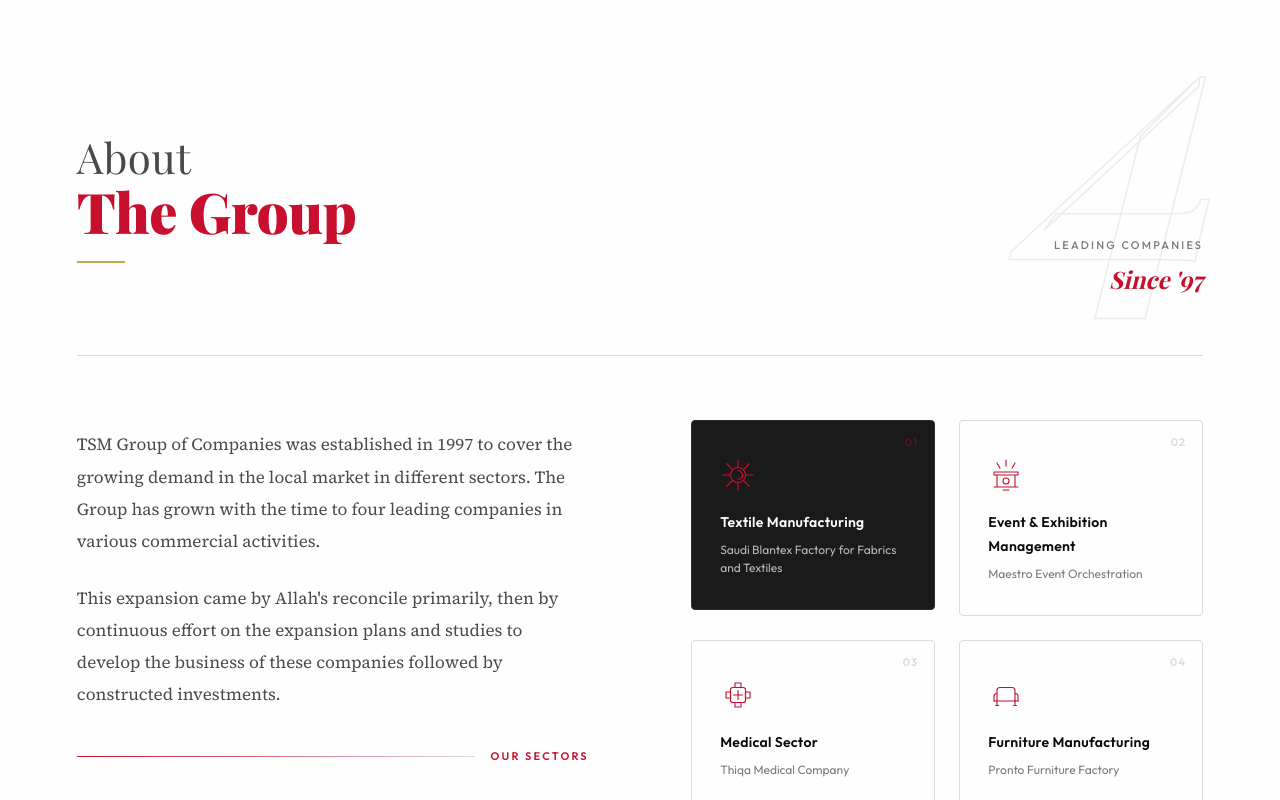
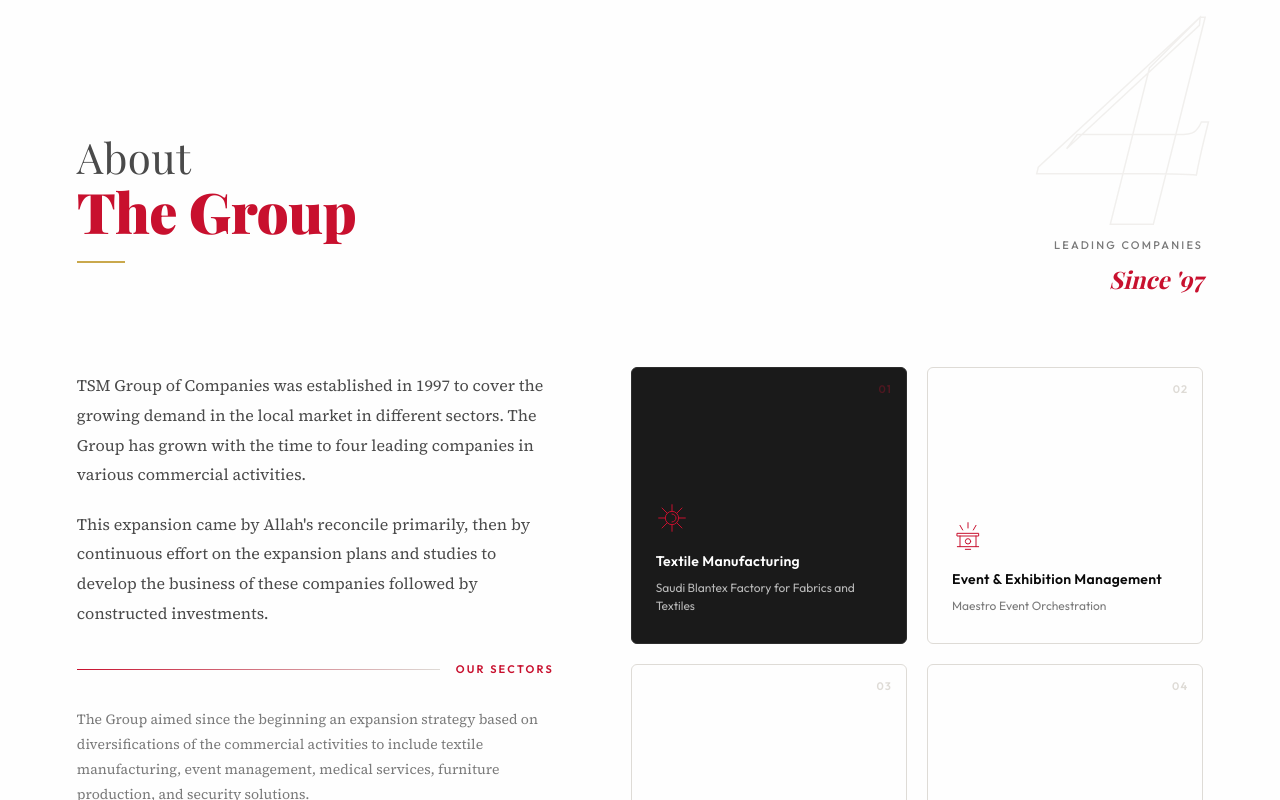
Before and after one commit to alenki/tsmgroup, a React (Vite) app: page / in a window 1280 px wide. Shown: the part 820-1620 px from the top of the page. Built offline with nearby package versions, Linux system fonts and the light colour scheme; a web font is replaced by a local one.

Commit message:
about section work

```diff
--- a/src/components/About/About.module.css
+++ b/src/components/About/About.module.css
@@ -8,7 +8,7 @@
 /* ── Large decorative background number ── */
 .bigNumber {
   position: absolute;
-  top: -40px;
+  top: -80px;
   right: var(--container-px);
   pointer-events: none;
   user-select: none;
@@ -18,11 +18,11 @@
   font-family: var(--font-display);
   font-weight: 900;
   font-style: italic;
-  font-size: clamp(200px, 28vw, 520px);
+  font-size: clamp(180px, 24vw, 440px);
   line-height: 1;
   color: transparent;
   -webkit-text-stroke: 1.5px var(--color-pearl);
-  opacity: 0.5;
+  opacity: 0.4;
 }
 
 .container {
@@ -37,9 +37,7 @@
   display: flex;
   align-items: flex-end;
   justify-content: space-between;
-  margin-bottom: 64px;
-  padding-bottom: 44px;
-  border-bottom: 1px solid var(--color-pearl);
+  margin-bottom: 56px;
 }
 
 .headingAccent {
@@ -66,30 +64,32 @@
   color: var(--color-crimson);
 }
 
-/* ── Two-column grid — full width with proportional columns ── */
+/* ── Two-column grid ── */
 .grid {
   display: grid;
-  grid-template-columns: 1fr 1fr;
-  gap: clamp(60px, 8vw, 160px);
-  align-items: start;
+  grid-template-columns: 5fr 6fr;
+  gap: clamp(48px, 6vw, 120px);
+  align-items: stretch;
 }
 
 .textCol {
-  max-width: 620px;
-  padding-top: 8px;
+  max-width: 560px;
+  padding-top: 4px;
 }
 
 .paragraph {
   font-family: var(--font-body);
-  font-size: 17px;
-  line-height: 1.9;
+  font-size: 16px;
+  line-height: 1.85;
   color: var(--color-slate);
-  margin-bottom: 24px;
+  margin-bottom: 20px;
 }
 
 .paragraphSmall {
-  font-size: 15px;
+  font-size: 14px;
+  line-height: 1.8;
   color: var(--color-ash);
+  margin-bottom: 16px;
 }
 
 /* ── Section divider ── */
@@ -97,7 +97,7 @@
   display: flex;
   align-items: center;
   gap: 16px;
-  margin: 36px 0;
+  margin: 32px 0 28px;
 }
 
 .dividerLine {
@@ -116,20 +116,30 @@
   flex-shrink: 0;
 }
 
-/* ── Activity cards — staggered grid ── */
+/* ── Activity cards ── */
 .cardsCol {
   display: grid;
   grid-template-columns: 1fr 1fr;
-  gap: 24px;
+  grid-template-rows: 1fr 1fr;
+  gap: 20px;
   padding-top: 0;
+  align-self: stretch;
+}
+
+.cardsCol > * {
+  min-height: 0;
 }
 
 .card {
   position: relative;
-  padding: 36px 28px 32px;
+  display: flex;
+  flex-direction: column;
+  justify-content: flex-end;
+  height: 100%;
+  padding: 32px 24px 28px;
   background: var(--color-white);
   border: 1px solid var(--color-pearl);
-  border-radius: 4px;
+  border-radius: 6px;
   overflow: hidden;
   transition:
     border-color var(--duration-normal) var(--ease-out-expo),
@@ -137,23 +147,10 @@
     transform var(--duration-normal) var(--ease-out-expo);
 }
 
-.card:nth-child(2) {
-  transform: translateY(32px);
-}
-
-.card:nth-child(4) {
-  transform: translateY(32px);
-}
-
 .card:hover {
   border-color: var(--color-crimson);
   box-shadow: var(--shadow-lg);
   transform: translateY(-4px);
-}
-
-.card:nth-child(2):hover,
-.card:nth-child(4):hover {
-  transform: translateY(28px);
 }
 
 .cardFeatured {
@@ -176,7 +173,7 @@
 .cardNumber {
   position: absolute;
   top: 12px;
-  right: 16px;
+  right: 14px;
   font-family: var(--font-ui);
   font-size: 11px;
   font-weight: 600;
@@ -185,15 +182,15 @@
 }
 
 .cardIcon {
-  width: 36px;
-  height: 36px;
+  width: 32px;
+  height: 32px;
   color: var(--color-crimson);
-  margin-bottom: 18px;
+  margin-bottom: 16px;
   transition: transform var(--duration-normal) var(--ease-out-expo);
 }
 
 .card:hover .cardIcon {
-  transform: scale(1.1) rotate(-5deg);
+  transform: scale(1.08) rotate(-4deg);
 }
 
 .cardTitle {
@@ -201,7 +198,7 @@
   font-weight: 600;
   font-size: 14px;
   color: var(--color-black);
-  margin-bottom: 6px;
+  margin-bottom: 5px;
   letter-spacing: 0.02em;
 }
 
@@ -233,7 +230,7 @@
 @media (max-width: 1024px) {
   .grid {
     grid-template-columns: 1fr;
-    gap: 56px;
+    gap: 48px;
   }
 
   .textCol {
@@ -256,15 +253,6 @@
     padding-bottom: 0;
   }
 
-  .card:nth-child(2),
-  .card:nth-child(4) {
-    transform: none;
-  }
-
-  .card:nth-child(2):hover,
-  .card:nth-child(4):hover {
-    transform: translateY(-4px);
-  }
 }
 
 @media (max-width: 480px) {
```
